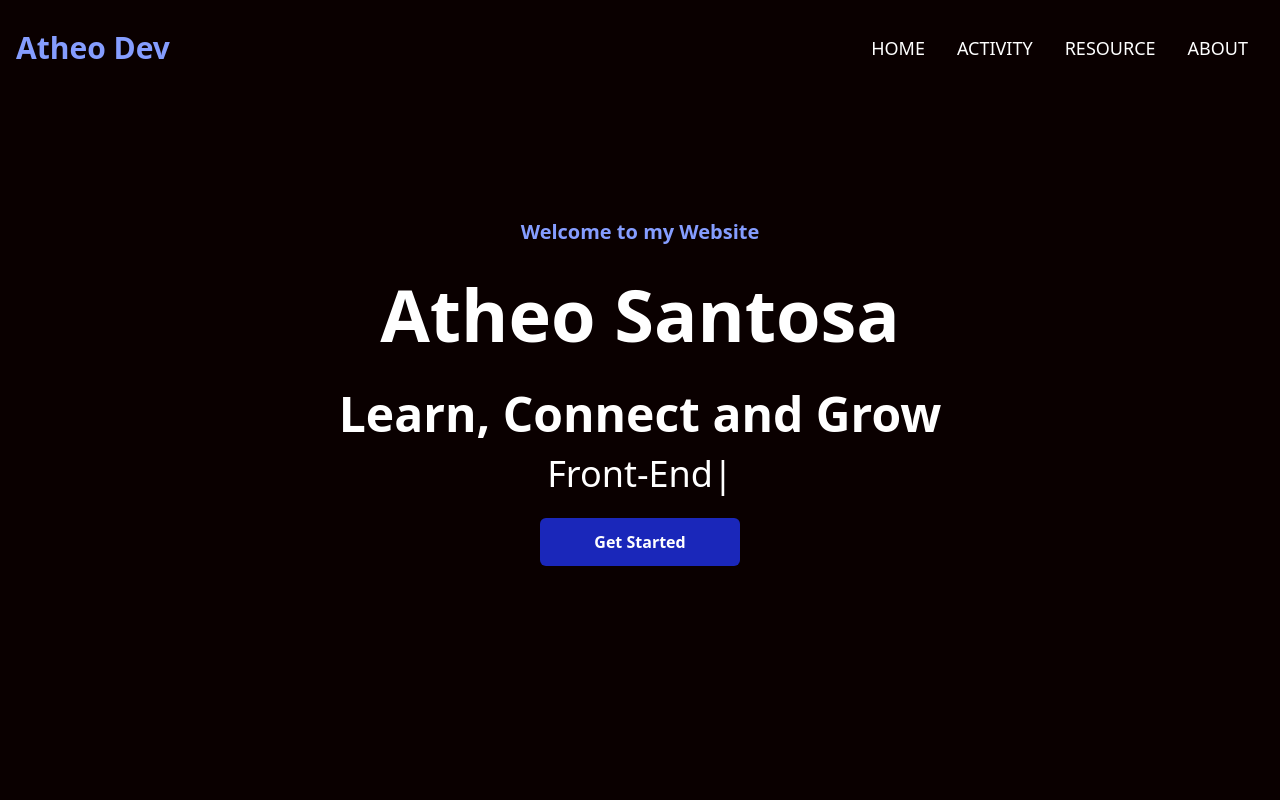
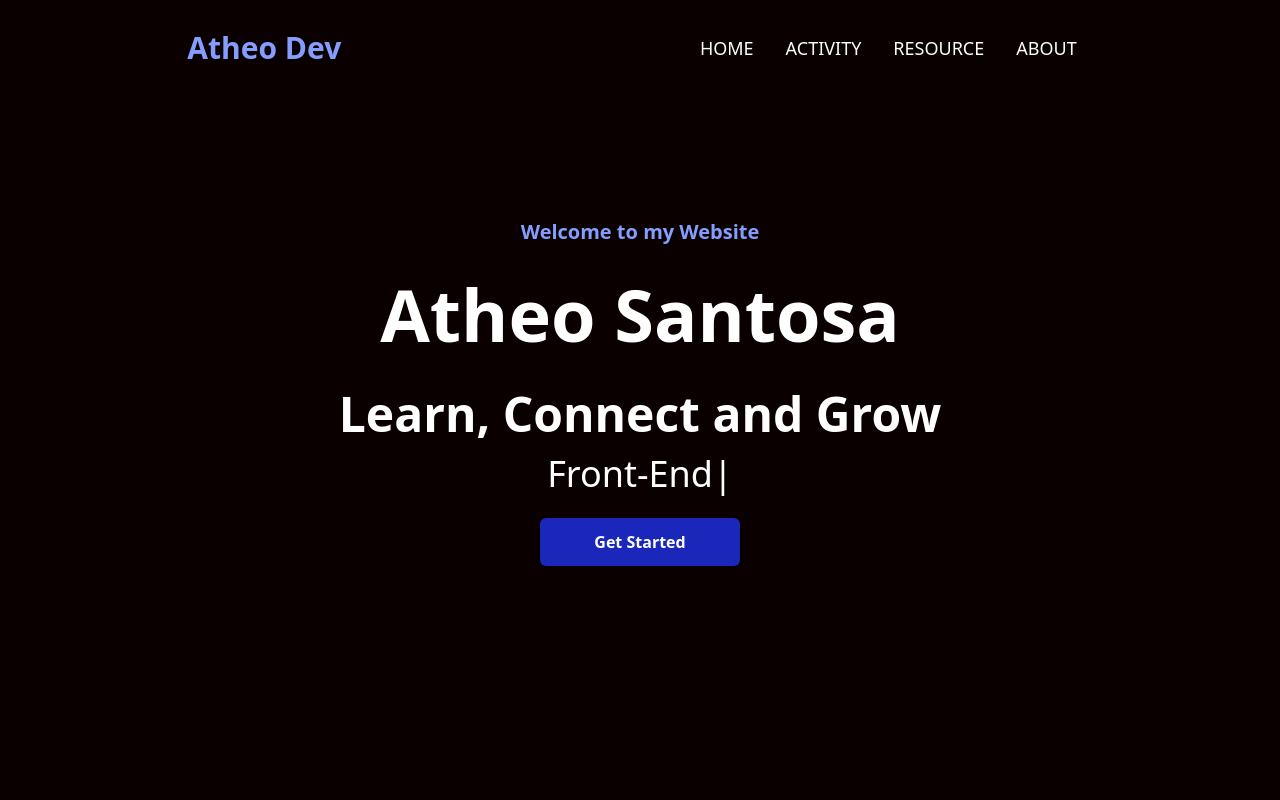
Before and after one commit to atheo810/react_portofolio, a React (Vite) app: page / in a window 1280 px wide. Shown: the top 800 px of the page. Built offline with nearby package versions, Linux system fonts and the light colour scheme.

Commit message:
fix: console.log navbar

```diff
--- a/src/components/Navbar.jsx
+++ b/src/components/Navbar.jsx
@@ -4,27 +4,25 @@ import { Link } from "react-router-dom";
 
 export default function Navbar() {
   const menus = [
-    { name: "Home", link: "/" },
-    { name: "Activity", link: "/activity" },
-    { name: "Resource", link: "/resource" },
-    { name: "About", link: "/about" },
+    { id: 1, name: "Home", link: "/" },
+    { id: 2, name: "Activity", link: "/activity" },
+    { id: 3, name: "Resource", link: "/resource" },
+    { id: 4, name: "About", link: "/about" },
   ];
   const [nav, setNav] = useState(true);
   const handleNav = () => {
     setNav(!nav);
   };
   return (
-    <nav className="flex justify-between items-center text-white h-24 max-w-[1920px] mx-auto px-4">
-      <h1 className="w-full text-3xl font-bold text-[#859DFF]">Atheo Dev</h1>
+    <nav className="flex justify-around items-center text-white h-24 max-w-full mx-auto px-4">
+      <h1 className="text-3xl font-bold text-[#859DFF]">Atheo Dev</h1>
       <ul className="hidden md:flex ">
         {menus.map((menu) => (
-          <>
-            <li className="p-4">
+          <li key={menu.id} className="p-4 hover:underline">
             <Link className="font-normal text-lg uppercase" to={menu.link}>
               {menu.name}
             </Link>
           </li>
-          </>
         ))}
       </ul>
       <div onClick={handleNav} className="block md:hidden">
@@ -40,13 +38,11 @@ export default function Navbar() {
         <h1 className="w-full text-3xl font-bold text-[#859DFF] m-4">
           Atheo Dev
         </h1>
-        <ul className="p-4 uppercase">
+        <ul className="p-4 uppercase ">
           {menus.map((menu) => (
-            <>
-              <li className="p-4">
+            <li key={menu.id} className="p-4 hover:underline">
               <Link to={menu.link}>{menu.name}</Link>
             </li>
-            </>
           ))}
         </ul>
       </div>
```
Lines whose indentation alone changed are shown as unchanged.
